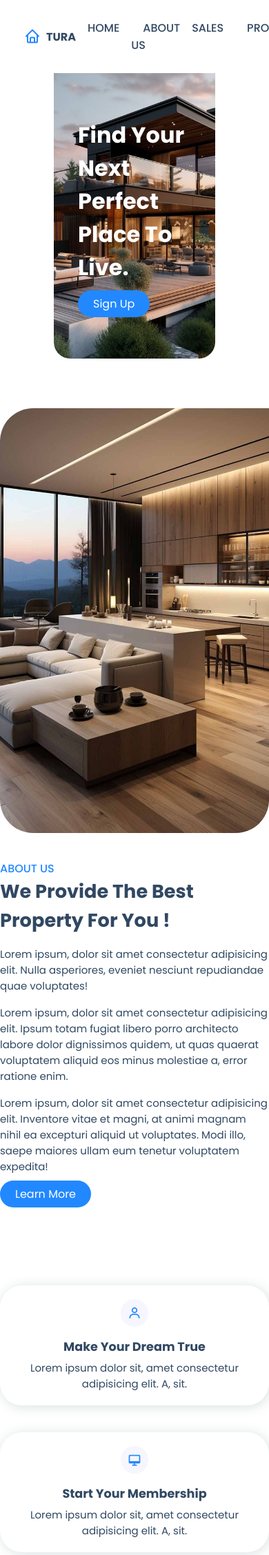
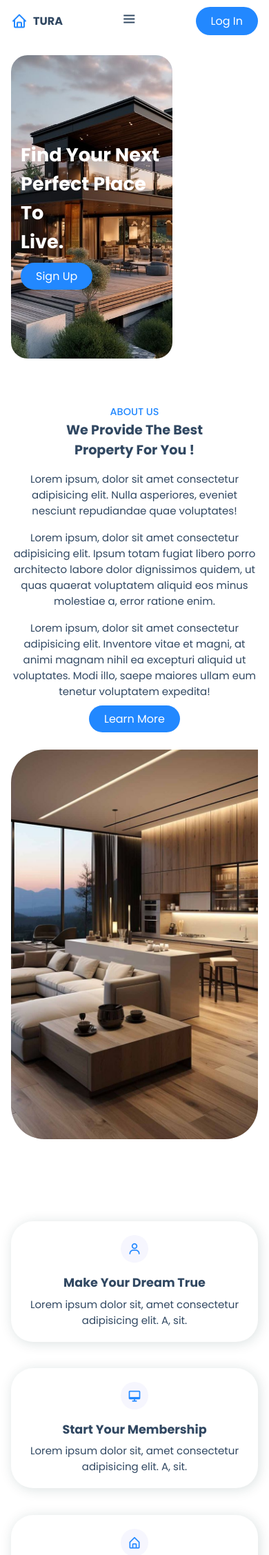
Before and after one commit to EnzoAsaph/TURA, a PHP site: page / in a window 390 px wide. Shown: the top 2255 px of the page at 69% size. Run offline with PHP 8.4, Linux system fonts and the light colour scheme.

Commit message:
developed

```diff
--- a/login.html
+++ b/login.html
@@ -3,7 +3,7 @@
 <head>
     <meta charset="UTF-8">
     <meta name="viewport" content="width=device-width, initial-scale=1.0">
-    <title>Responsive House Rent Website</title>
+    <title>Log In</title>
     <link rel="stylesheet" href="style.css">
     <!--BOX ICONS-->
     <link rel="stylesheet"
--- a/style.css
+++ b/style.css
@@ -348,6 +348,7 @@ font-size: 0.8rem;
      grid-template-columns: 0.4fr 1fr;
      align-items: center;
      min-height: 100vh;
+     margin-top: 2rem;
 }
 .login-container {
     display: flex;
@@ -395,3 +396,114 @@ font-size: 0.8rem;
     border-radius: 0;
     text-align: center;
 }
+/* Making it responsive*/
+@media (max-width: 1080px){
+    .container{
+        margin-left: 1rem;
+        margin-right: 1rem;
+    }
+}
+@media (max-width: 880px){
+    section{
+        padding: 4rem 0 3rem;
+    }
+    .properties-container{
+        grid-template-columns: repeat(auto-fit, minmax(200px, auto));
+        gap: 1rem;
+        padding: 0 10px;
+    }
+    .footer-container{
+        grid-template-columns: repeat(auto-fit, minmax(200px, auto));
+        gap: 1rem;
+    }
+    .login{
+        grid-template-columns: 0.6fr 1fr;
+    }
+}
+@media (max-width: 768px){
+    .nav{
+        padding: 10px 0;
+    }
+    #menu-icon{
+        display: initial;
+    }
+    .navbar{
+        position: absolute;
+        top: 100%;
+        right: 0;
+        left: 0;
+        display: flex;
+        flex-direction: column;
+        background: var(--second-color);
+        text-align: center;
+        clip-path: circle(0% at 100% 1%);
+        transition: 0.6s;
+    }
+    .navbar a{
+        display: block;
+        margin: 1rem;
+        padding: 20px;
+        color: var(--bg-color);
+    }
+    .navbar a:hover{
+        background: var(--main-color);
+        color: var(--bg-color);
+        transition: 0.2s;
+    }
+    #menu:checked ~ .navbar{
+        clip-path: circle(144% at 100% 1%);
+    }
+    .about-text span{
+        font-size: 0.9rem;
+    }
+    .about-text h2,
+    .heading h2,
+    .newsletter h2{
+        font-size: 1.4rem;
+    }
+}
+@media (max-width:638px){
+    .about-text{
+        text-align: center;
+    }
+    .about-img{
+        order: 2;
+    }
+    .login{
+        grid-template-columns: 0.8rem 1;
+    }
+    .login{
+        margin-top: 3rem;
+    }
+}
+@media (max-width:572px){
+    .login-image{
+        display: none;
+    }
+    .login{
+        justify-content: center;
+        grid-template-columns: 1fr;
+    }
+}
+@media (max-width:442px){
+    .home-text{
+        padding-left: 14px;
+    }
+    .home-text h1{
+        font-size: 1.7rem;
+    }
+    .about-text h2,
+    .heading h2,
+    .newsletter h2{
+        font-size: 1.2rem;
+    }
+    .properties-container{
+        padding: 0;
+    }
+    .newsletter #email-box{
+        width: 140px;
+    }
+    .footer{
+        border-radius: 3rem 0 0 0;
+    }
+}
```
Also changed, not shown: sighnup.html (+11 -7 lines), img/From Our Community.jpg (added).
